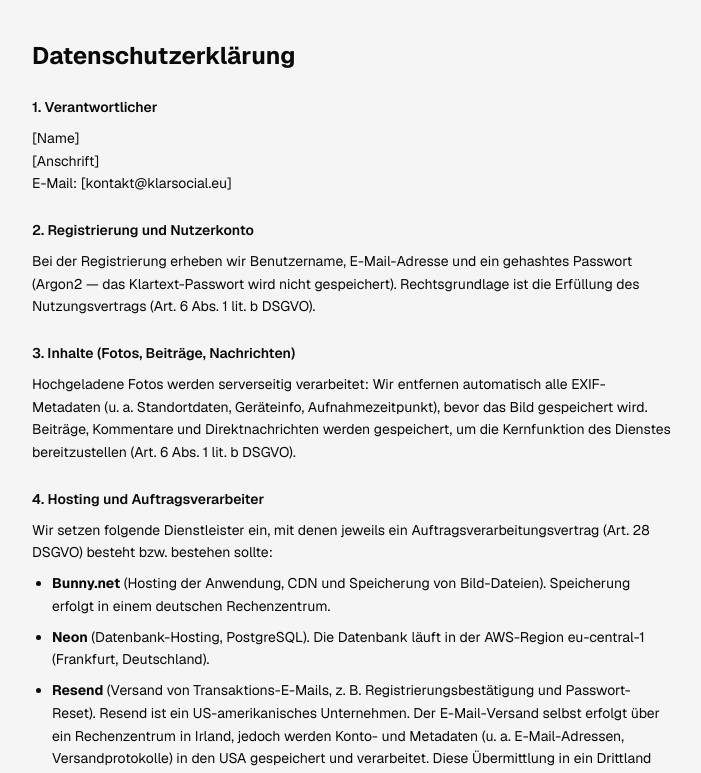
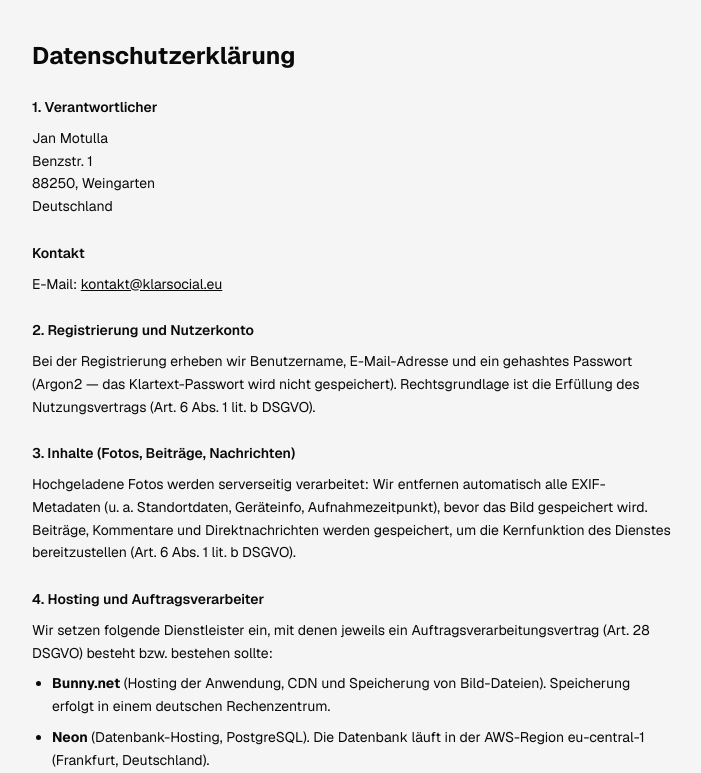
Before and after one commit to mergedeyes/Klar-Stack, a Next.js app in the folder klar-web/: page /datenschutz in a window 1280 px wide. Shown: the top 773 px of the page, without its empty margins (288-989 px from the left). Built offline with nearby package versions, Linux system fonts and the light colour scheme; no server answers.

Commit message:
fix: Edited Impressum & Datenschutz

```diff
--- a/klar-web/src/app/datenschutz/page.tsx
+++ b/klar-web/src/app/datenschutz/page.tsx
@@ -6,11 +6,23 @@ export default function DatenschutzPage() {
       <section className="mb-6">
         <h2 className="mb-2 font-semibold">1. Verantwortlicher</h2>
         <p>
-          [Name]
+          Jan Motulla
           <br />
-          [Anschrift]
+          Benzstr. 1
           <br />
-          E-Mail: [kontakt@klarsocial.eu]
+          88250, Weingarten
+          <br />
+          Deutschland
+        </p>
+      </section>
+
+      <section className="mb-6">
+        <h2 className="mb-2 font-semibold">Kontakt</h2>
+        <p>
+          E-Mail:{" "}
+          <a href="mailto:kontakt@klarsocial.eu" className="underline">
+            kontakt@klarsocial.eu
+          </a>
         </p>
       </section>
 
```
